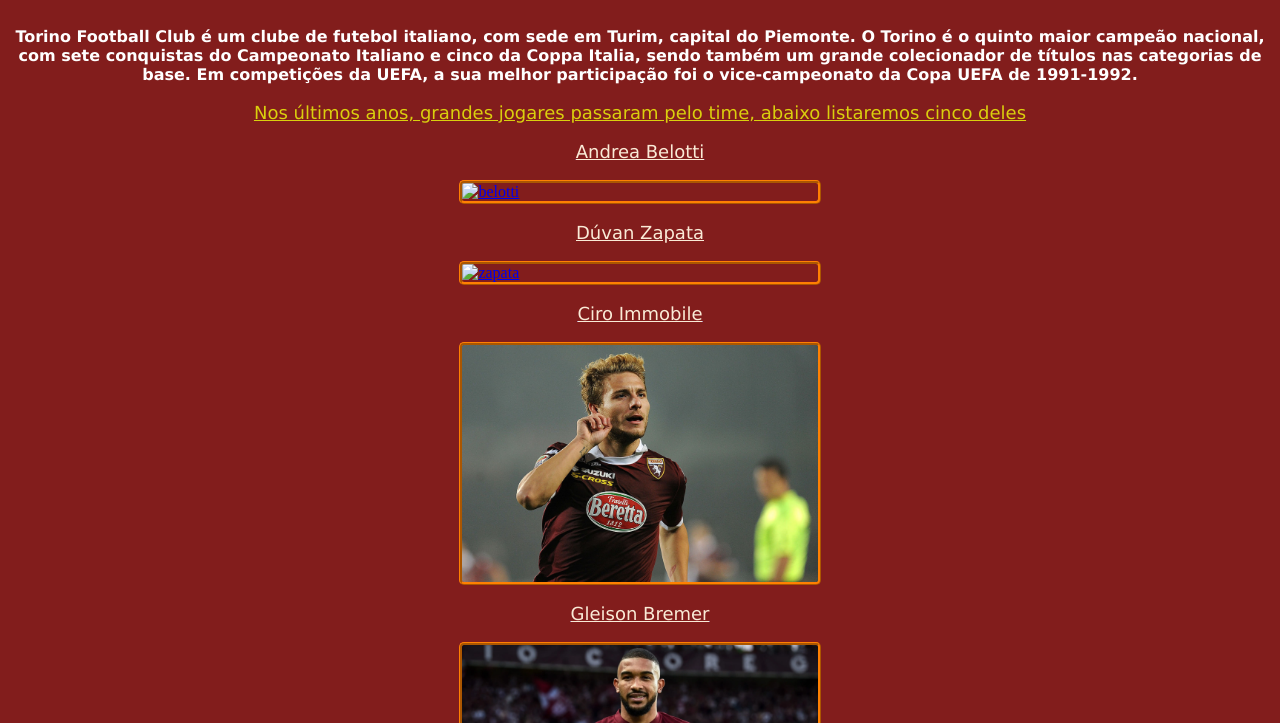
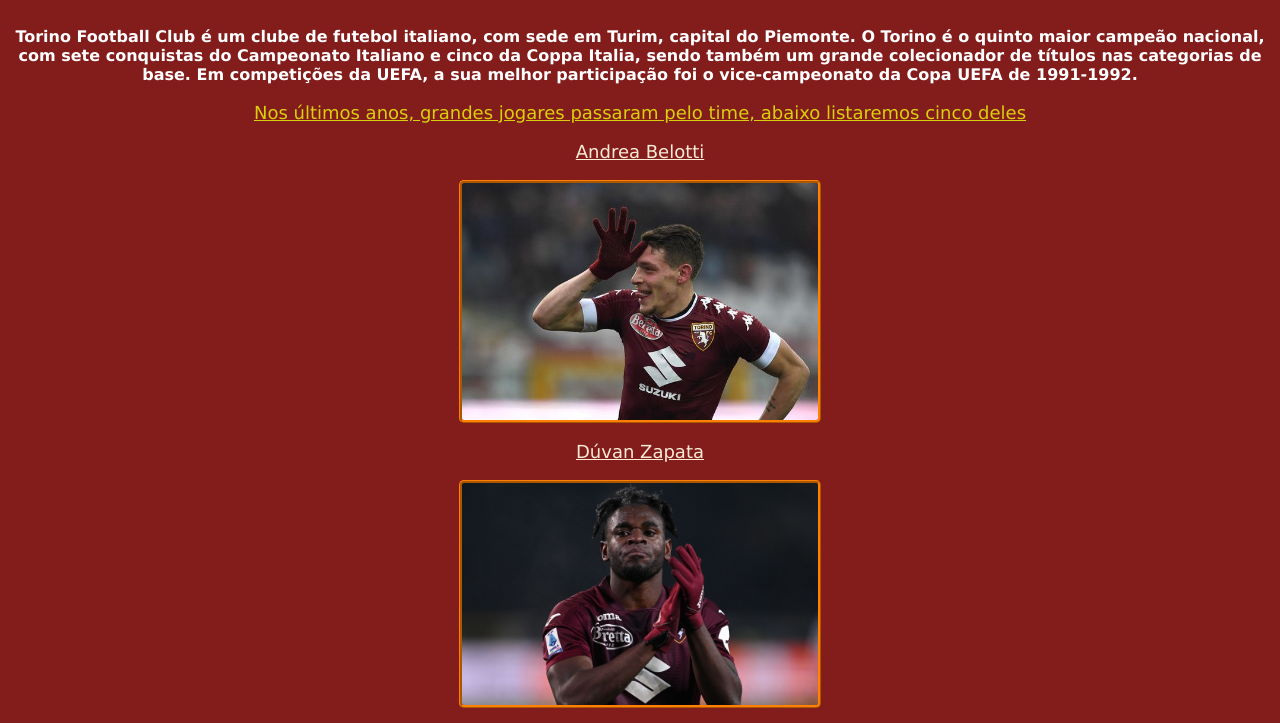
Before and after one commit to bellino777/sitetorino, a plain HTML site: page index.html in a window 1280 px wide. Shown: the part 62-785 px from the top of the page. Drawn offline with Linux system fonts and the light colour scheme; the site is published under a folder, as on GitHub Pages, so addresses that start at the root find nothing.

Commit message:
Update index.html

```diff
--- a/index.html
+++ b/index.html
@@ -43,7 +43,7 @@
 
     <a href="/equipe/pessoa1.html">
     <figure>
-            <img src="/imagens/belotti.jpg"
+            <img src="imagens/belotti.jpg"
             alt="belotti">
     </figure>
 </a>
@@ -52,7 +52,7 @@
 
 <a href="/equipe/pessoa2.html">
     <figure>
-        <img src="/imagens/zapata.jpg"
+        <img src="imagens/zapata.jpg"
         alt="zapata">
     </figure>
 </a>
```
